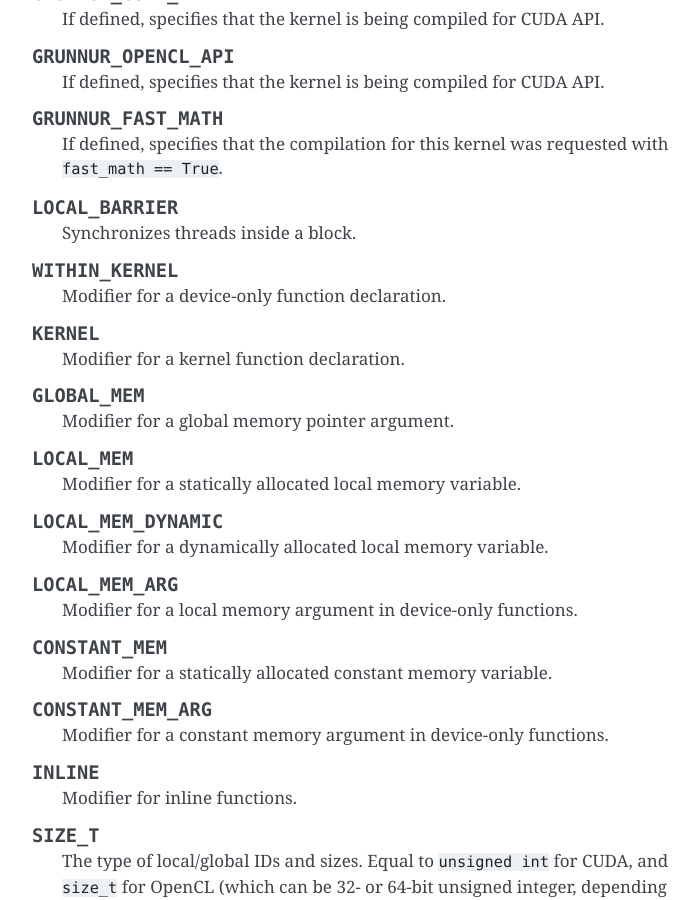
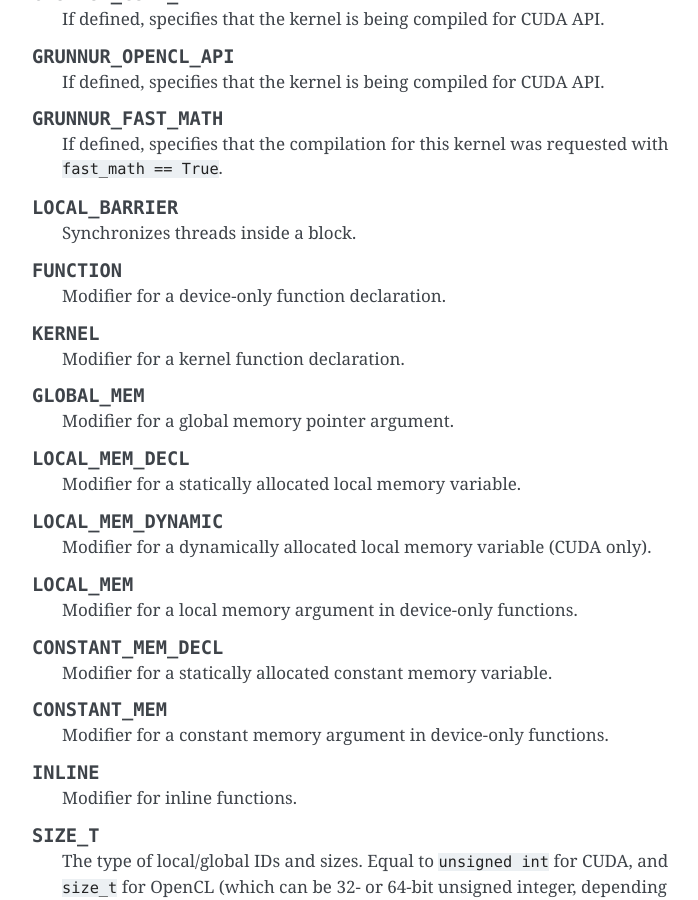
Before and after one commit to fjarri/grunnur, a Sphinx documentation site: the page built from doc/api.rst, in a window 1280 px wide and 900 px high, scrolled down 7204 px. Shown: the whole window, without its empty margins (388-1086 px from the left). Built offline with Sphinx 7.4.7, drawn with Linux system fonts in a browser that asks for light colours.

Commit message:
Give C macros more logical names

```diff
--- a/doc/api.rst
+++ b/doc/api.rst
@@ -246,7 +246,7 @@ There is a set of macros attached to any kernel depending on the API it is being
 
     Synchronizes threads inside a block.
 
-.. c:macro:: WITHIN_KERNEL
+.. c:macro:: FUNCTION
 
     Modifier for a device-only function declaration.
 
@@ -258,23 +258,23 @@ There is a set of macros attached to any kernel depending on the API it is being
 
     Modifier for a global memory pointer argument.
 
-.. c:macro:: LOCAL_MEM
+.. c:macro:: LOCAL_MEM_DECL
 
     Modifier for a statically allocated local memory variable.
 
 .. c:macro:: LOCAL_MEM_DYNAMIC
 
-    Modifier for a dynamically allocated local memory variable.
+    Modifier for a dynamically allocated local memory variable (CUDA only).
 
-.. c:macro:: LOCAL_MEM_ARG
+.. c:macro:: LOCAL_MEM
 
     Modifier for a local memory argument in device-only functions.
 
-.. c:macro:: CONSTANT_MEM
+.. c:macro:: CONSTANT_MEM_DECL
 
     Modifier for a statically allocated constant memory variable.
 
-.. c:macro:: CONSTANT_MEM_ARG
+.. c:macro:: CONSTANT_MEM
 
     Modifier for a constant memory argument in device-only functions.
 
```
Also changed, not shown: doc/modules.rst (+4 -4 lines), 5 other files.
